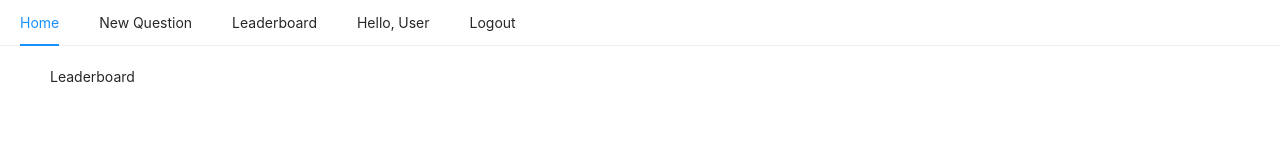
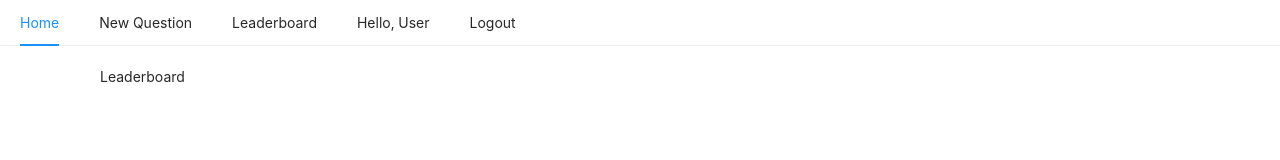
Before and after one commit to septra/would-you-rather, a React (Vite) app: page /leaderboard in a window 1280 px wide. Shown: the top 160 px of the page. Built offline with nearby package versions, Linux system fonts and the light colour scheme.

Commit message:
Increase container padding for all views

```diff
--- a/src/App.jsx
+++ b/src/App.jsx
@@ -11,7 +11,7 @@ function App() {
   return (
     <Router>
       <Nav />
-      <div style={{ padding: '20px 50px' }}>
+      <div style={{ padding: '20px 100px' }}>
         <Route path='/' exact component={Poll} />
         <Route path='/add' exact component={NewQuestion} />
         <Route path='/leaderboard' exact component={Leaderboard} />
```
